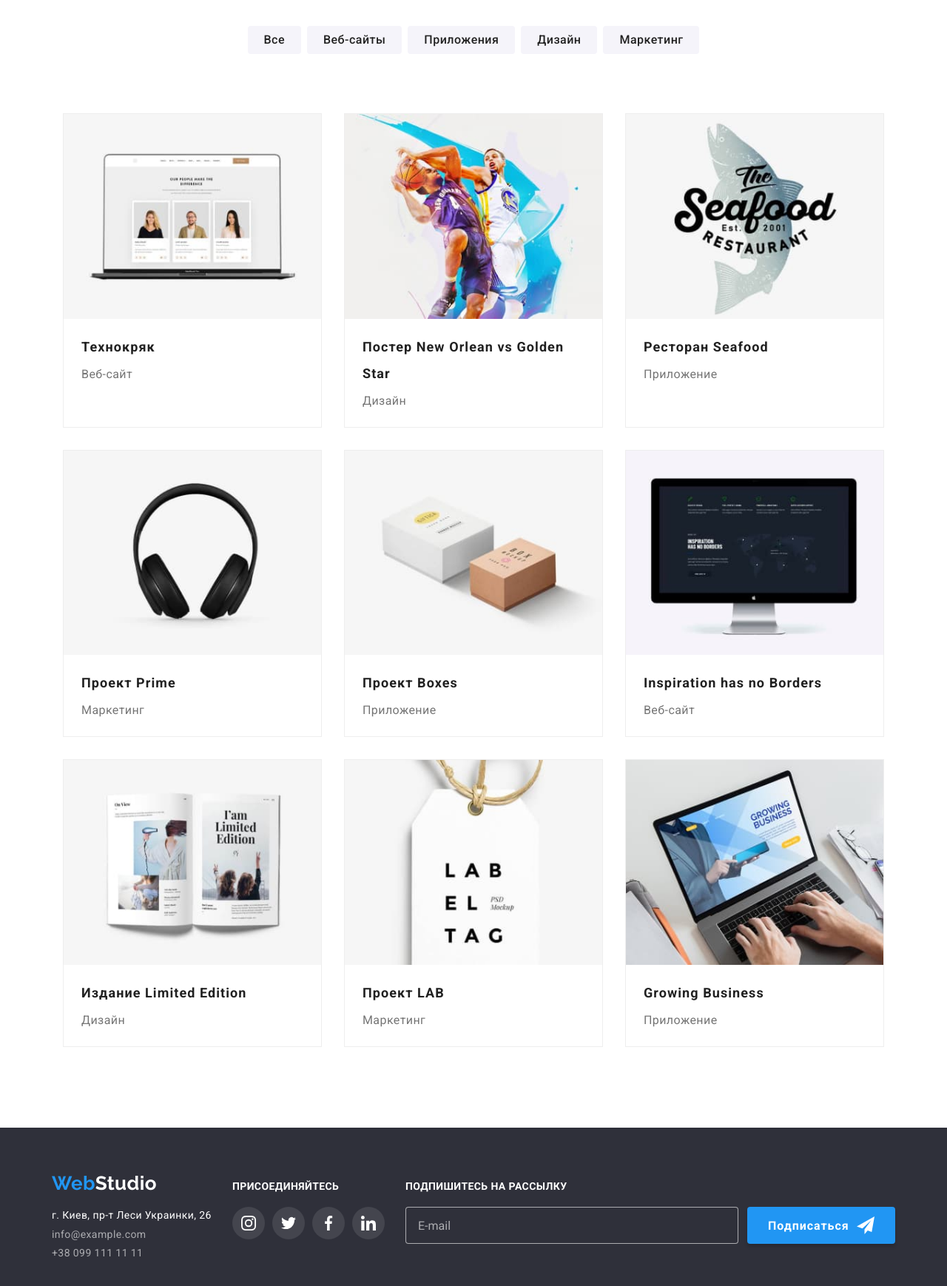
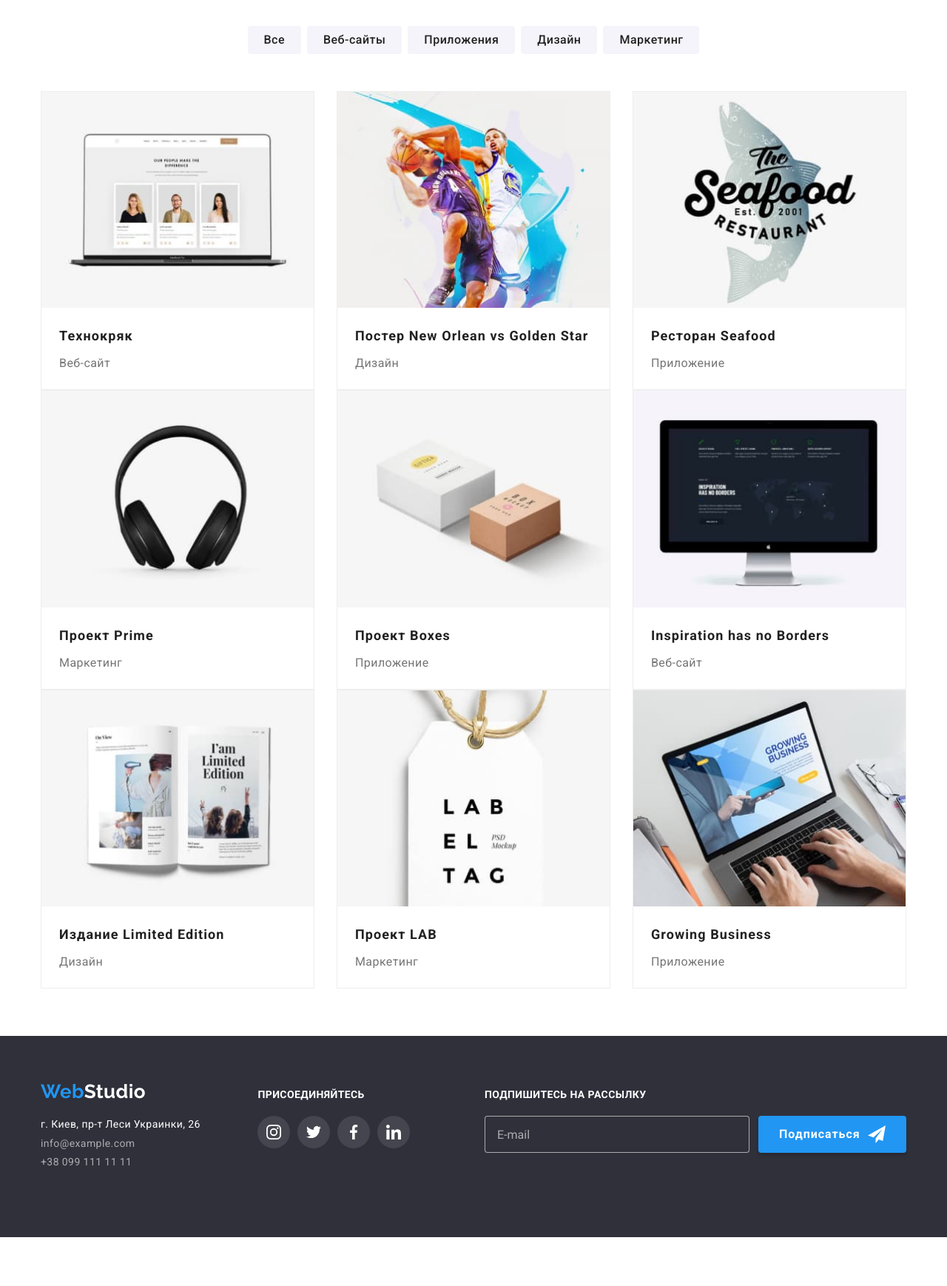
Before and after one commit to JackGre/goit-markup-hw-08, a plain HTML site: page portfolio.html in a window 1280 px wide. Shown: the part 140-1878 px from the top of the page at 74% size. After the commit the page ends 1812 px from the top, so only its background shows below. Drawn offline with nearby package versions, Linux system fonts and the light colour scheme.

Commit message:
Исправление 1

```diff
--- a/sass/base/_defaults.scss
+++ b/sass/base/_defaults.scss
@@ -28,7 +28,7 @@ body {
     width: 738px;
   }
   @media screen and (min-width: 1200px) {
-    width: 1170px;
+    width: 1200px;
   }
 }
 .container__header {
@@ -59,7 +59,7 @@ body {
     display: flex;
     align-items: baseline;
     justify-content: space-between;
-    width: 1170px;
+    width: 1200px;
     padding-left: 15px;
     padding-right: 15px;
   }
@@ -92,10 +92,12 @@ p {
   display: flex;
   align-items: center;
   justify-content: center;
-  max-width: 100%;
+  max-width: 1600px;
+  min-width: 450px;
   height: 400px;
-  margin-left: auto;
-  margin-right: auto;
+  /*margin-left: auto;
+  margin-right: auto;*/
+  margin: 0 auto;
   background-repeat: no-repeat;
   background-position: center;
   background-size: cover;
--- a/sass/components/_footer-form.scss
+++ b/sass/components/_footer-form.scss
@@ -28,7 +28,7 @@
       width: 450px;
     }
     @media screen and (min-width: 768px) {
-      width: 450px;
+      width: 358px;
     }
   }
 
--- a/sass/components/_footer-link.scss
+++ b/sass/components/_footer-link.scss
@@ -6,6 +6,7 @@
   }
   @media screen and (min-width: 1200px) {
     margin: 0;
+    margin-right: 70px;
   }
 
   &__studio {
--- a/sass/components/_footer-social.scss
+++ b/sass/components/_footer-social.scss
@@ -14,6 +14,9 @@
     fill: $fill-icon;
     //transition: background-color $animation;
     @include transit(background-color);
+    @media screen and (min-width: 1200px) {
+      margin: 0;
+    }
   }
 
   &__link:hover,
--- a/sass/components/_footer.scss
+++ b/sass/components/_footer.scss
@@ -22,4 +22,8 @@
   margin-bottom: 60px;
   margin-left: auto;
   margin-right: auto;
+  @media screen and (min-width: 1200px) {
+    margin-right: 93px;
+    margin-left: 0;
+  }
 }
--- a/sass/components/_header.scss
+++ b/sass/components/_header.scss
@@ -54,7 +54,7 @@
     position: fixed;
     top: 0;
     left: 0;
-    width: 100vw;
+    width: 100%;
     height: 100vh;
     padding: 48px 40px;
     background-color: $white-text-color;
--- a/sass/components/_portfolio-activity.scss
+++ b/sass/components/_portfolio-activity.scss
@@ -2,31 +2,37 @@
 .activity {
   display: flex;
   flex-wrap: wrap;
+  @media screen and (min-width: 768px) {
+    margin-bottom: -30px;
+    margin-left: -15px;
+    margin-right: -15px;
+  }
 
   &-types &-works__link:hover,
   &-types &-works__link:focus {
     box-shadow: $box-shadow-works-link;
   }
-  & > &-types:not(:last-child) {
+  /*& > &-types:not(:last-child) {
     @media screen and (max-width: 767px) {
       margin-bottom: 30px;
     }
-  }
+  }*/
   @media screen and (min-width: 768px) {
     &-types {
       display: flex;
       flex-wrap: wrap;
-      margin: -15px;
     }
   }
   &-types {
     @media screen and (min-width: 768px) {
+      display: inline-block;
       flex-basis: calc((100% - 2 * 30px) / 2);
-      margin: 15px;
+
+      margin-left: 15px;
+      margin-right: 15px;
     }
     @media screen and (min-width: 1200px) {
       flex-basis: calc((100% - 6 * 15px) / 3);
-      margin: 15px;
     }
   }
   /*&-types:not(:nth-child(3n)) {
@@ -88,13 +94,15 @@
 
     width: 322px;
     height: 168px;
+    padding-left: 24px;
+    padding-right: 24px;
 
     font-size: 18px;
     line-height: 1.56;
     color: #ffffff;
-    @media screen and (min-width: 768px) and (max-width: 1199px) {
-      padding-left: 24px;
-      padding-right: 24px;
+    @media screen and (min-width: 1200px) {
+      padding-left: 0;
+      padding-right: 0;
     }
   }
 
--- a/sass/components/_portfolio-filter.scss
+++ b/sass/components/_portfolio-filter.scss
@@ -8,18 +8,27 @@
 
   &-work > &-link:not(:last-child) {
     margin-right: 8px;
+
+    @media screen and (min-width: 768px) {
+      margin-right: 8px;
+    }
+  }
+  &-link {
     margin-bottom: 15px;
+    @media screen and (min-width: 768px) {
+      margin-bottom: 0px;
+    }
   }
 
   &-work {
     display: flex;
     flex-wrap: wrap;
-    margin-bottom: 50px;
+    margin-bottom: 25px;
     justify-content: flex-start;
     @media screen and (min-width: 768px) {
       display: flex;
 
-      margin-bottom: 50px;
+      margin-bottom: 30px;
       justify-content: center;
     }
     @media screen and (min-width: 1200px) {
```
Also changed, not shown: css/main.css, css/main.min.css, 2 other files.
